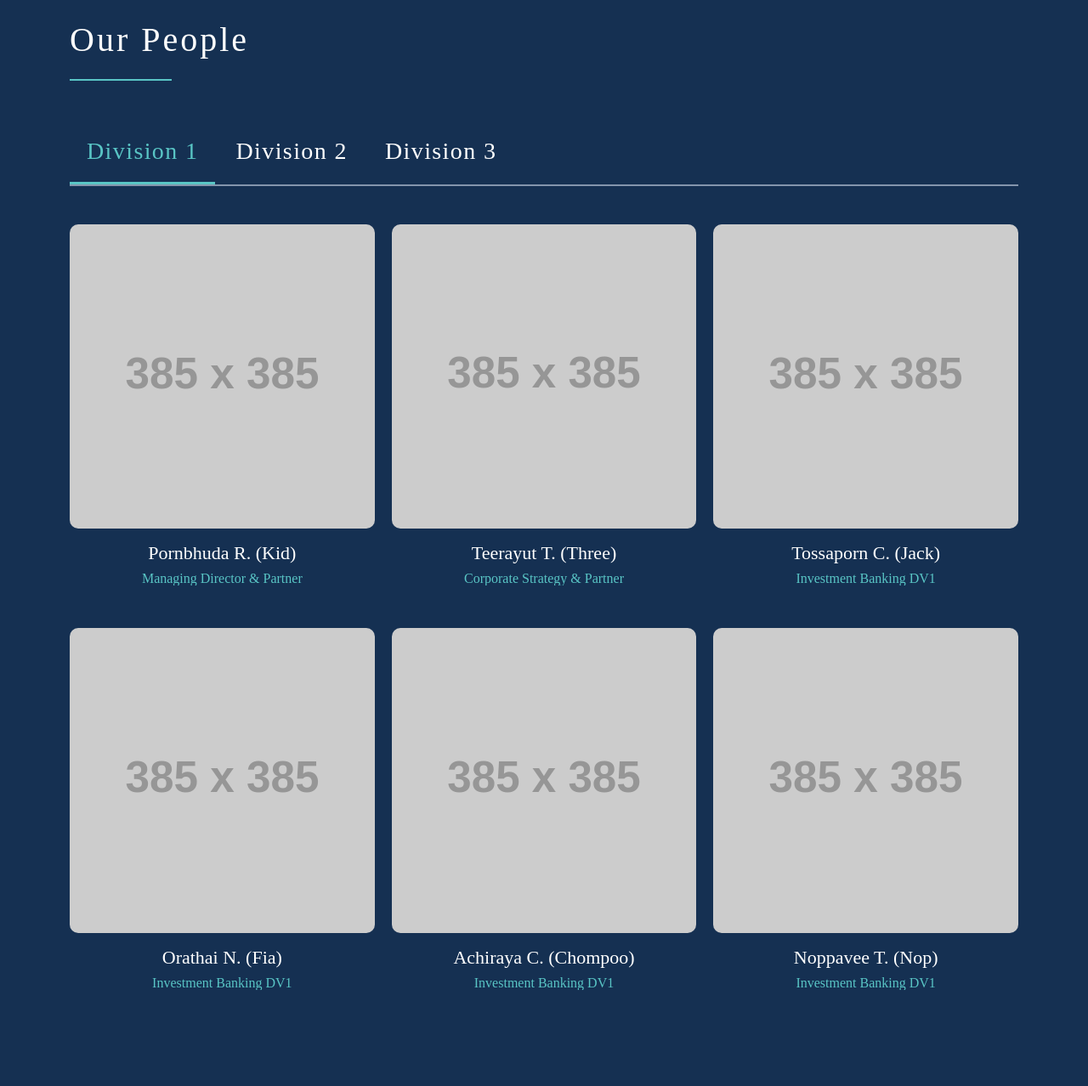
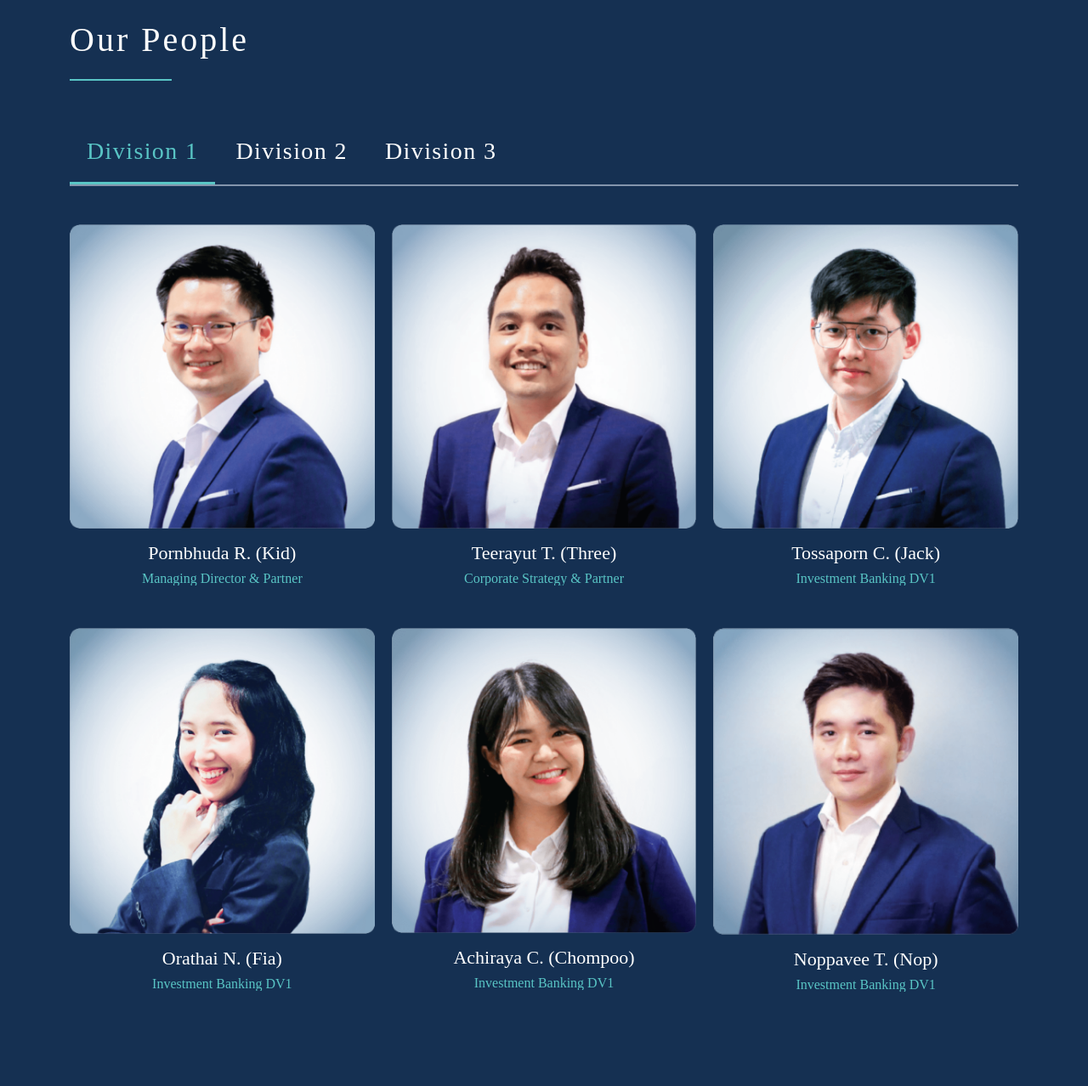
Before and after one commit to MX48Live/aanp, a website built with Vite: page who-we-are.html in a window 1280 px wide. Shown: the part 5014-6292 px from the top of the page at 85% size. Built offline with nearby package versions, Linux system fonts and the light colour scheme; placeholder pictures from the web are drawn by us.

Commit message:
Add Our People Image

```diff
--- a/who-we-are.html
+++ b/who-we-are.html
@@ -330,32 +330,32 @@
         <div class="tab-display-group">
           <div class="division d1 active">
             <div class="item">
-              <img src="http://placehold.it/385x385" alt="">
+              <img src="./images/p-kid.png" alt="">
               <div class="name">Pornbhuda R. (Kid)</div>
               <div class="position">Managing Director & Partner</div>
             </div>
             <div class="item">
-              <img src="http://placehold.it/385x385" alt="">
+              <img src="./images/p-three.png" alt="">
               <div class="name">Teerayut T. (Three)</div>
               <div class="position">Corporate Strategy & Partner</div>
             </div>
             <div class="item">
-              <img src="http://placehold.it/385x385" alt="">
+              <img src="./images/p-jack.png" alt="">
               <div class="name">Tossaporn C. (Jack)</div>
               <div class="position">Investment Banking DV1</div>
             </div>
             <div class="item">
-              <img src="http://placehold.it/385x385" alt="">
+              <img src="./images/p-fia.png" alt="">
               <div class="name">Orathai N. (Fia)</div>
               <div class="position">Investment Banking DV1</div>
             </div>
             <div class="item">
-              <img src="http://placehold.it/385x385" alt="">
+              <img src="./images/p-chompoo.png" alt="">
               <div class="name">Achiraya C. (Chompoo)</div>
               <div class="position">Investment Banking DV1</div>
             </div>
             <div class="item">
-              <img src="http://placehold.it/385x385" alt="">
+              <img src="./images/p-nop.png" alt="">
               <div class="name">Noppavee T. (Nop)</div>
               <div class="position">Investment Banking DV1</div>
             </div>
```
Also changed, not shown: public/images/p-chompoo.png (added), public/images/p-fia.png (added), public/images/p-jack.png (added), public/images/p-kid.png (added), public/images/p-nop.png (added), public/images/p-three.png (added).
